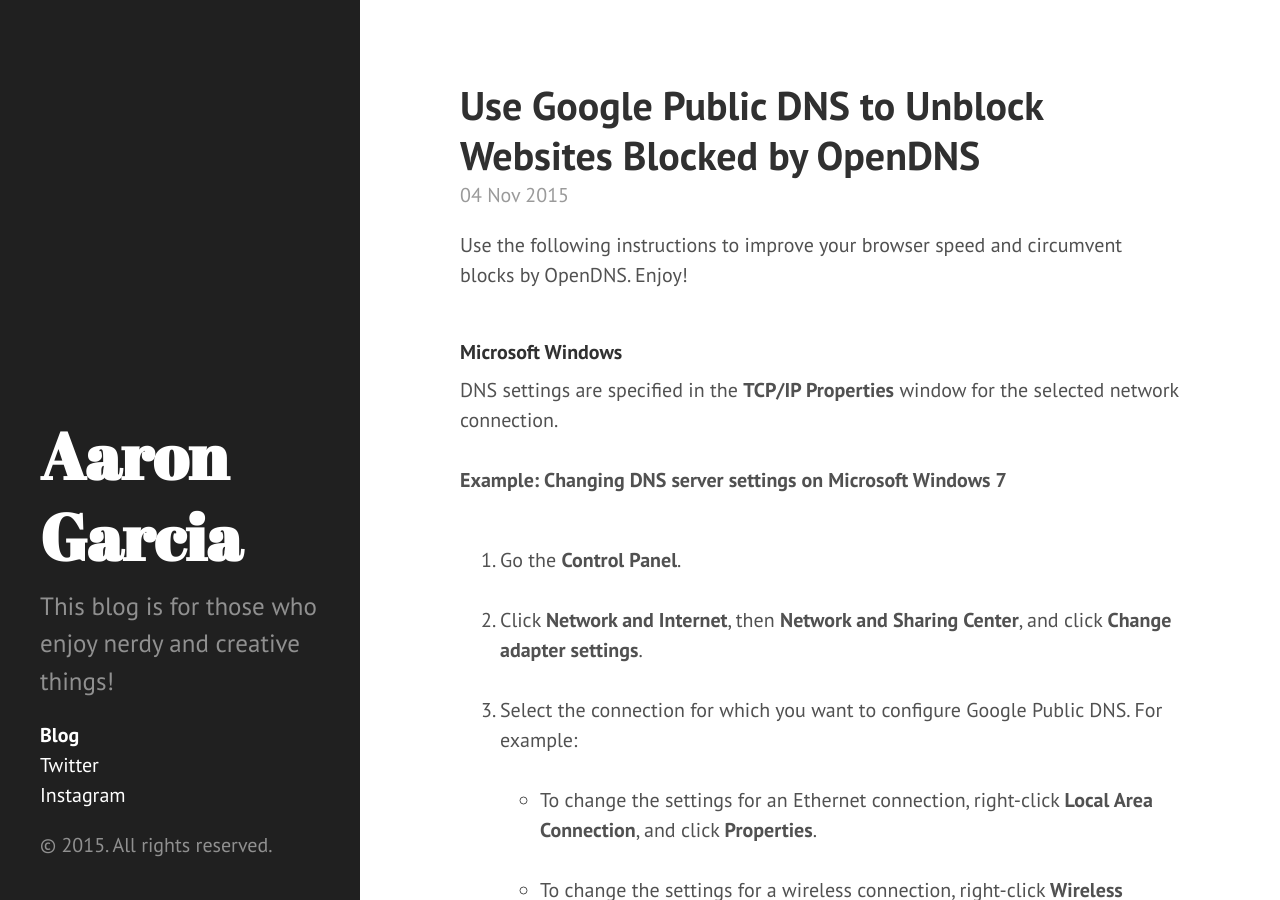
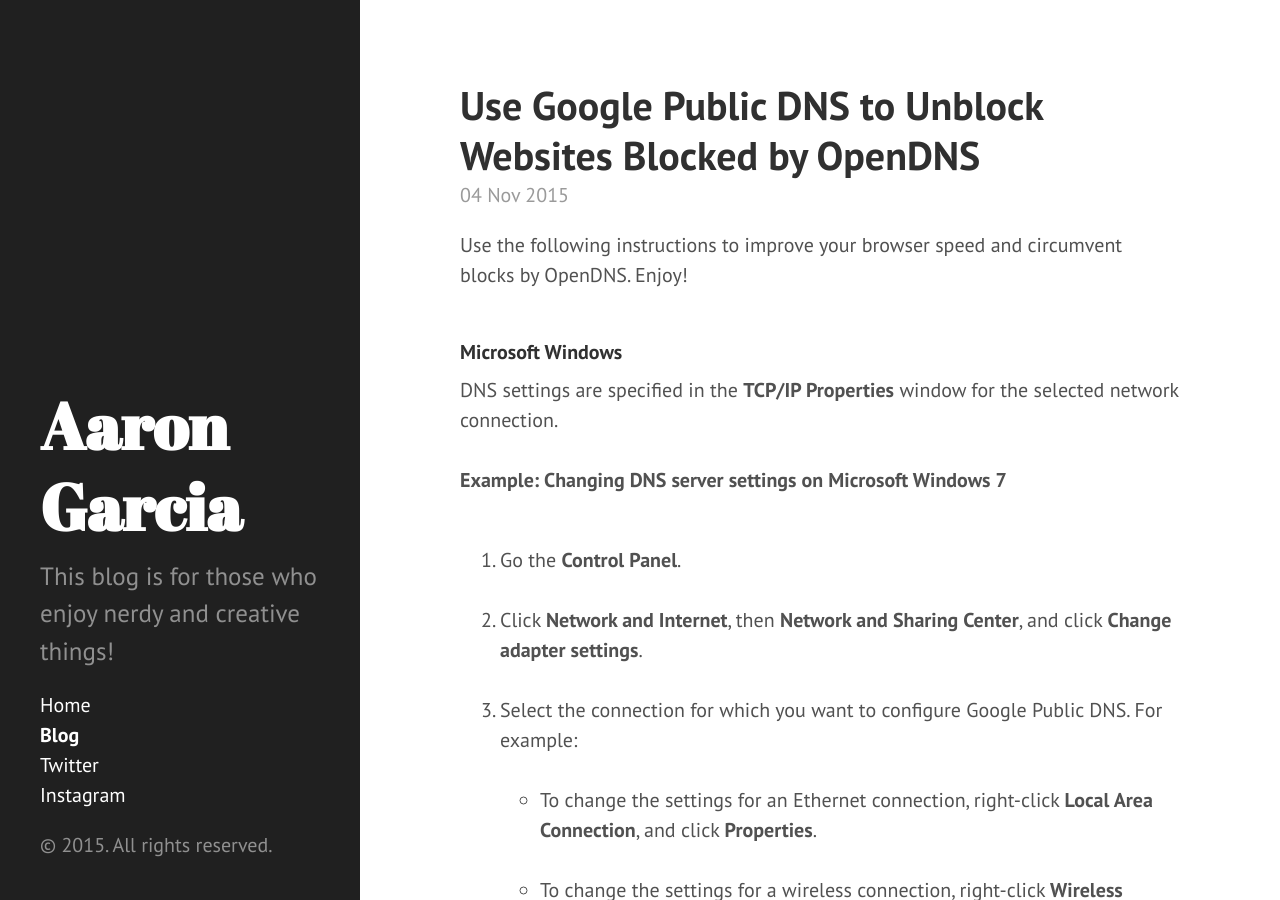
Before and after one commit to agarciatv/agarciatv.github.io, a Jekyll site: the page built from index.html, in a window 1280 px wide and 900 px high. Built offline with Jekyll 4.4.1, drawn with Linux system fonts in a browser that asks for light colours; the list of posts is cut into pages by our own code.

Commit message:
Update sidebar.html

```diff
--- a/_includes/sidebar.html
+++ b/_includes/sidebar.html
@@ -6,13 +6,16 @@
     </div>
 
     <ul class="sidebar-nav">
+      <li>
+        <a href="http://agarciatv.com">Home</a>
+      </li>
       <li class="sidebar-nav-item{% if page.title == "Home" %} active{% endif %}">
         <a href="/">Blog</a>
       </li>
-      <li class="sidebar-nav-item{% if page.title == "Twitter" %} active{% endif %}">
+      <li>
         <a href="https://twitter.com/agarciatv">Twitter</a>
       </li>
-      <li class="sidebar-nav-item{% if page.title == "Instagram" %} active{% endif %}">
+      <li>
         <a href="https://instagram.com/agarciatv">Instagram</a>
       </li>
 
```
